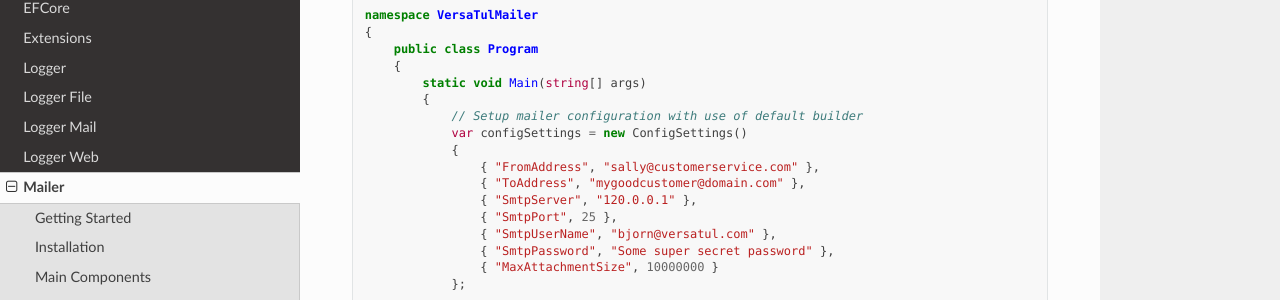
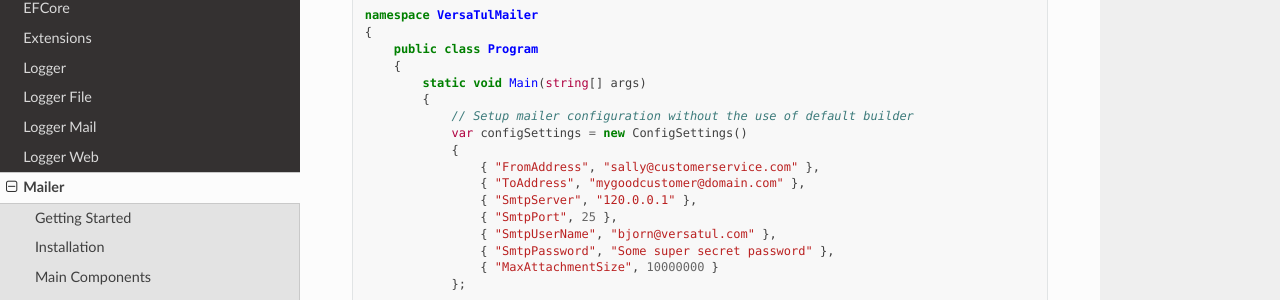
Before and after one commit to BjornWilliams/DocsVersaTul, a Sphinx documentation site: the page built from docs/source/mailer.rst, in a window 1280 px wide and 900 px high, scrolled down 882 px. Shown: the part 220-520 px from the top of the window. Built offline with Sphinx 7.4.7 and the Read the Docs theme 2.0.0, drawn with Linux system fonts in a browser that asks for light colours.

Commit message:
Update mailer.rst

```diff
--- a/docs/source/mailer.rst
+++ b/docs/source/mailer.rst
@@ -48,7 +48,7 @@ Code Examples
         {
             static void Main(string[] args)
             {
-                // Setup mailer configuration with use of default builder
+                // Setup mailer configuration without the use of default builder
                 var configSettings = new ConfigSettings()
                 {
                     { "FromAddress", "sally@customerservice.com" },
```
